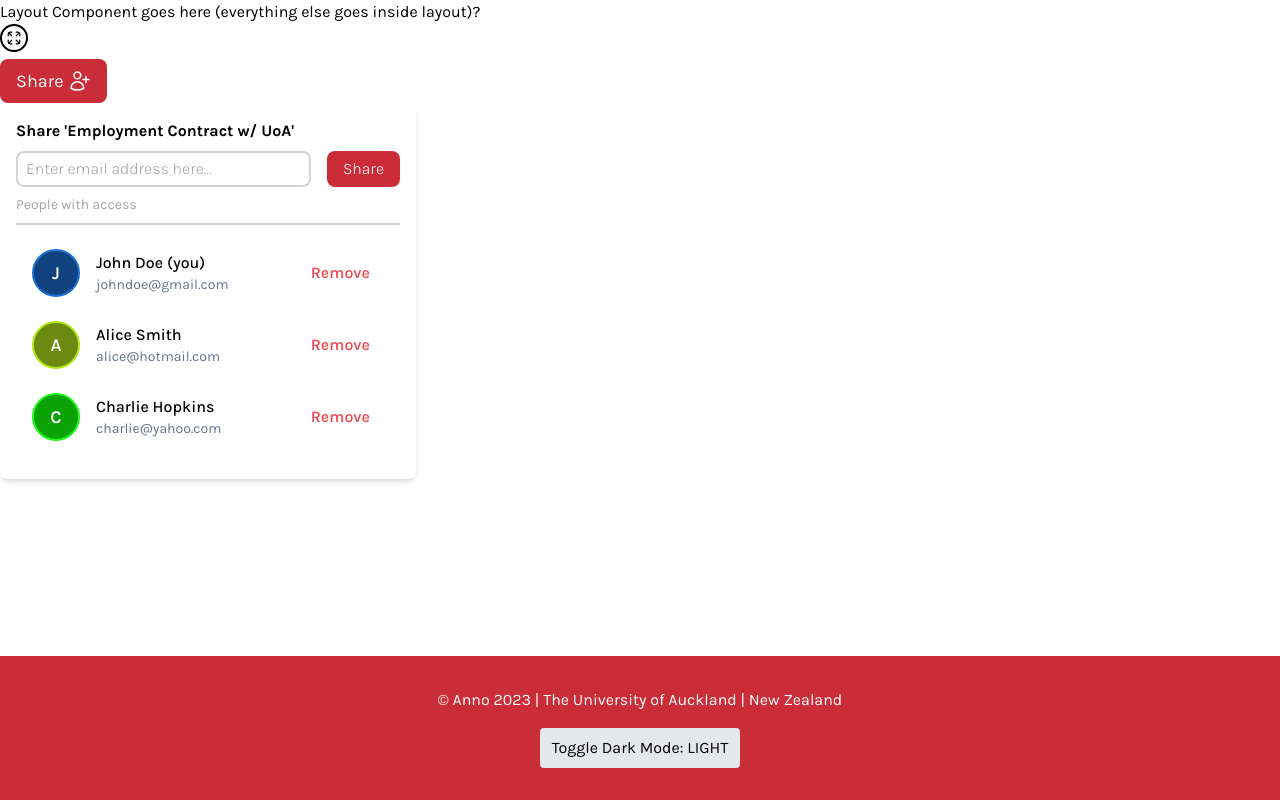
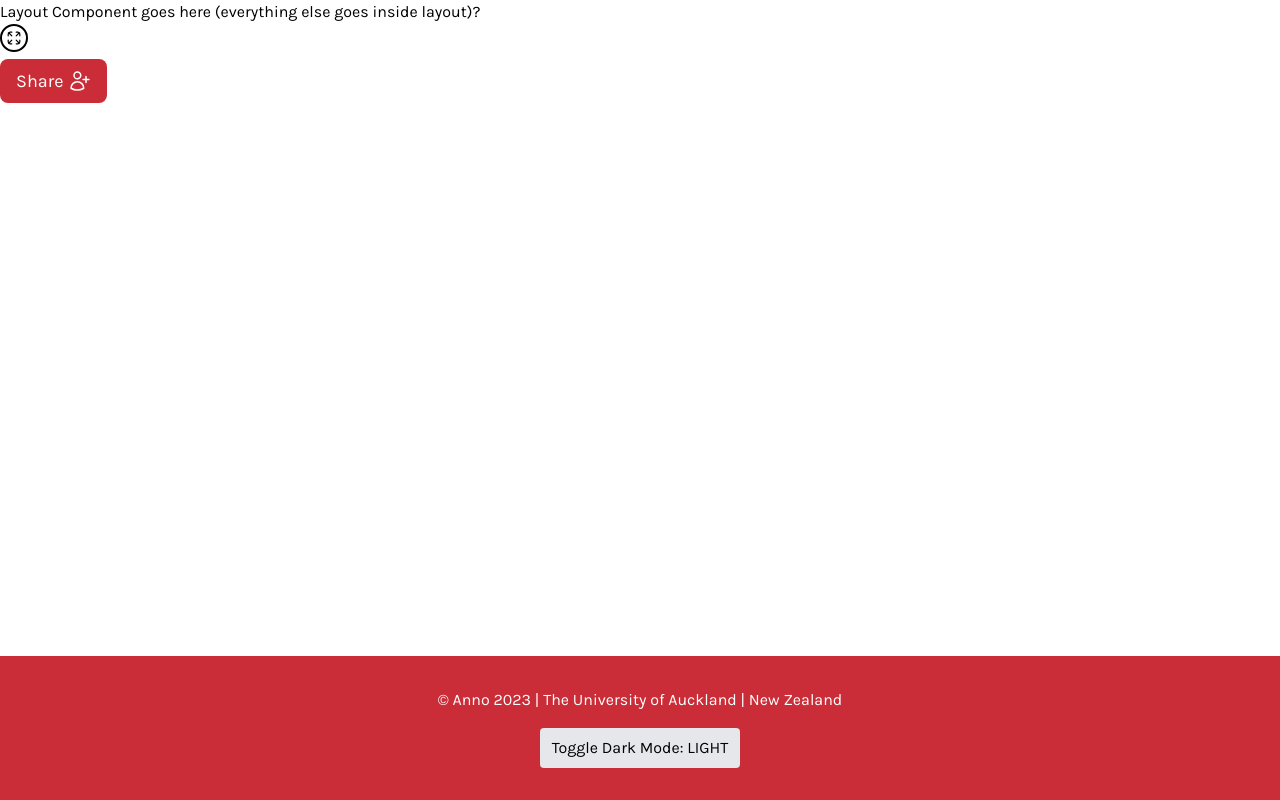
Before and after one commit to mjakeman/anno-pdf, a React (Vite) app in the folder frontend/: page / in a window 1280 px wide. Built offline with nearby package versions, Linux system fonts and the light colour scheme; a web font is replaced by a local one.

Commit message:
PDF-16: added basic popup click
Need to add the ability to click anywhere to go away from the popup.

```diff
--- a/frontend/src/App.tsx
+++ b/frontend/src/App.tsx
@@ -15,16 +15,26 @@ export default function App() {
         setIsDarkMode(!isDarkMode);
     }
 
+    const [showSharePopup, setShowSharePopup] = useState(false);
+
     return (
         <div className="h-screen flex flex-col">
             <div className="grow dark:bg-anno-space-700">
                 <p>Layout Component goes here (everything else goes inside layout)?</p>
                 <Fullscreen label={""} onClick={() => console.log('Clicked!')}/>
 
-                {/*Share Button - TODO: Doesn't do anything at the moment*/}
-                <PrimaryButton label={"Share"} icon={<UserPlusIcon className={"h-6 w-6"} />} onClick={() => console.log('Primary button Clicked!')}/>
+                {/*TODO: add the ability to click anywhere from popup and close it*/}
+                <div className="relative">
+                    <span className="absolute">
+                         {/*Share Button - TODO: Doesn't do anything at the moment*/}
+                        <PrimaryButton label={"Share"} icon={<UserPlusIcon className={"h-6 w-6"} />} onClick={() => setShowSharePopup(!showSharePopup)}/>
+                    </span>
+                    <span id="share-popup-container" className={`absolute mt-10 ${!showSharePopup ? "hidden" : "block"} `}>
+                        <SharePopup onSharePress={() => console.log('Shared button inside popup was pressed!')}/>
+                    </span>
+                </div>
 
-                <SharePopup onSharePress={() => console.log('Shared button inside popup was pressed!')}/>
+
             </div>
 
             <footer className="justify-self-end bg-anno-red-primary p-8 flex flex-col items-center justify-center items-center gap-4 dark:bg-anno-red-secondary">
```
